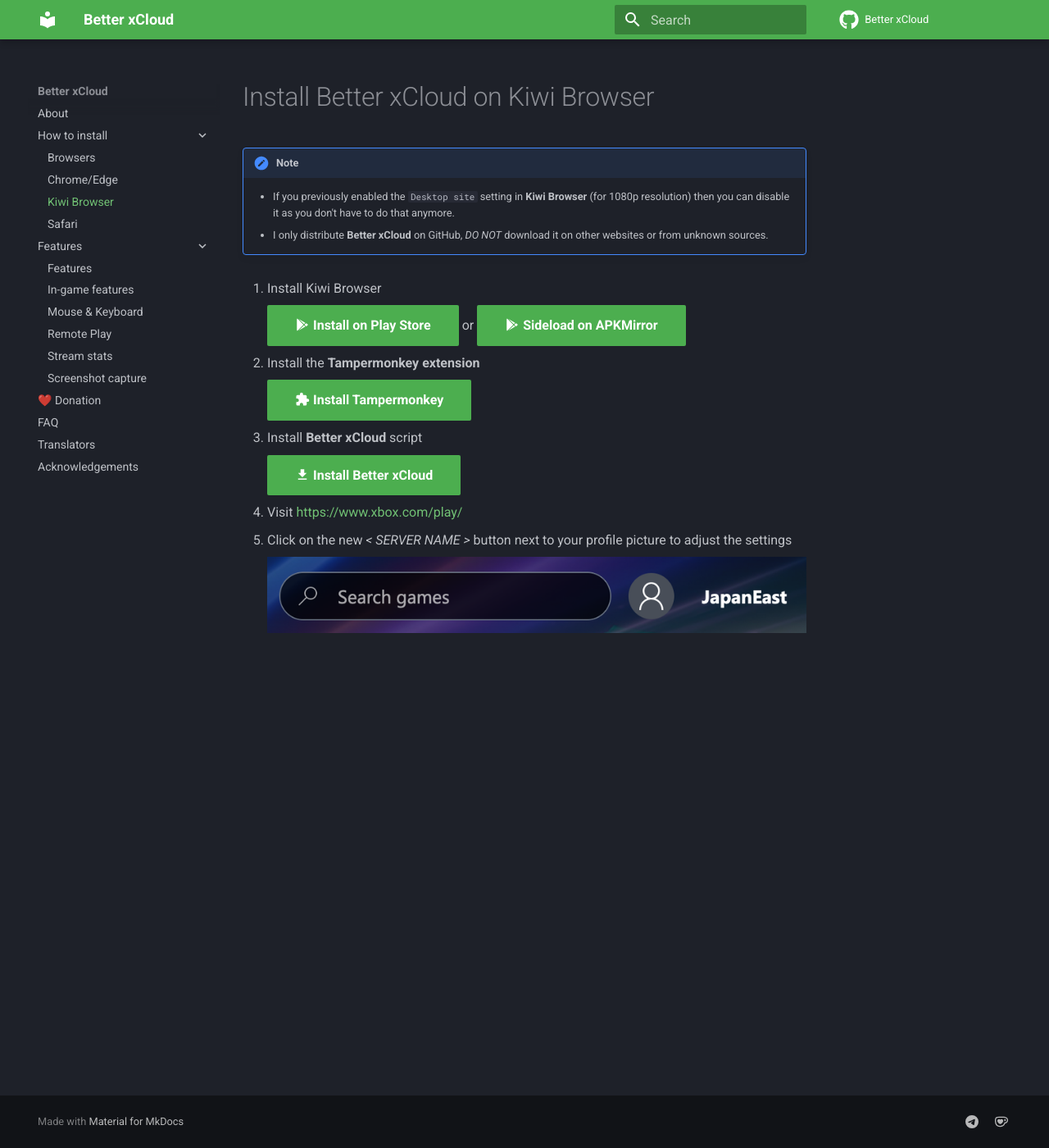
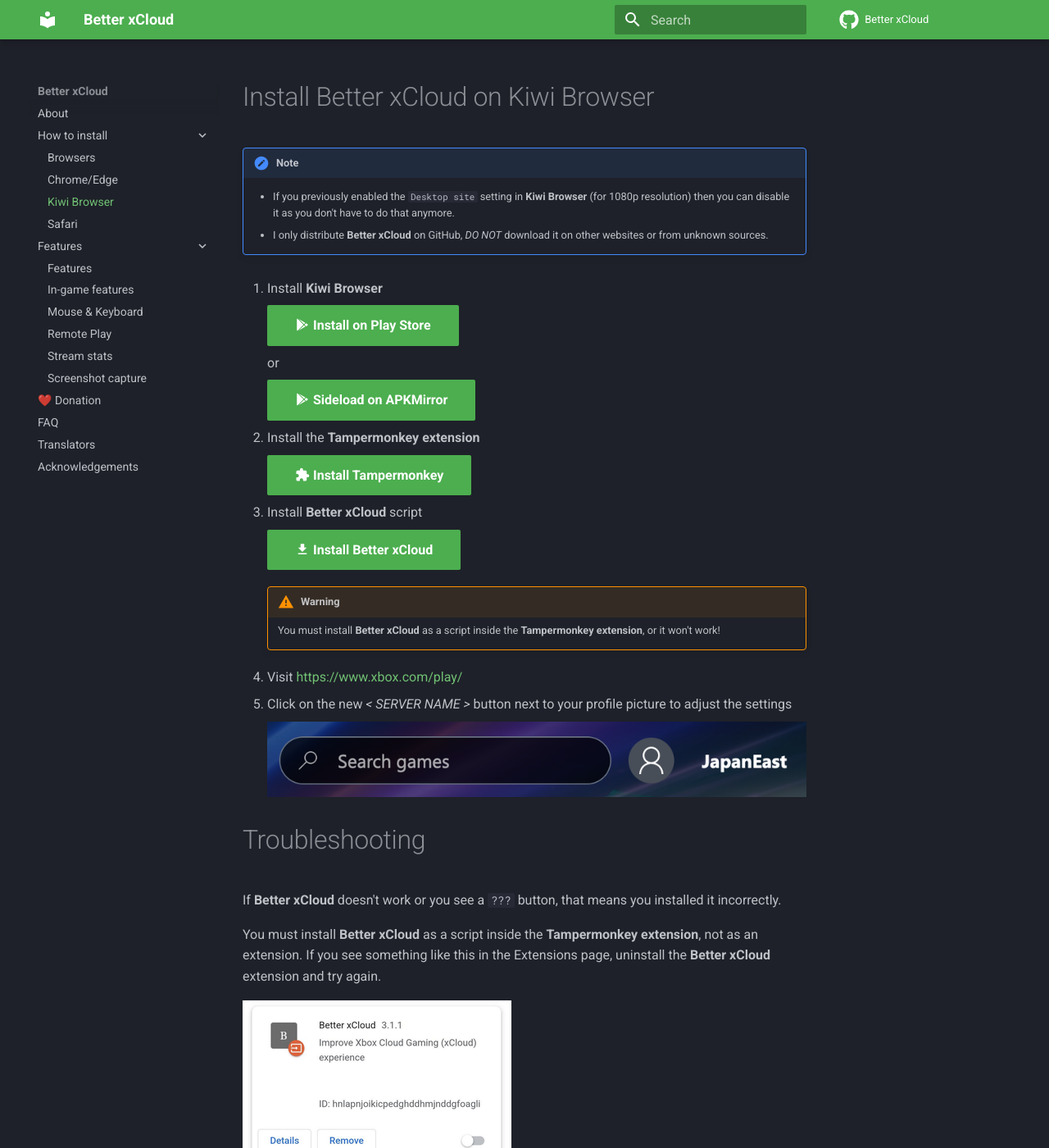
Before and after one commit to better-xcloud/docs, an MkDocs documentation site: the page built from docs/kiwi-browser.md, in a window 1280 px wide and 1400 px high. Shown: the whole window at 82% size. Built offline with MkDocs 1.6.1 and Material for MkDocs 9.7.7, drawn with Linux system fonts in a browser that asks for light colours; comment, search, counter and statistics services are not loaded.

Commit message:
Add "Troubleshooting" section for Kiwi Browser

```diff
--- a/docs/kiwi-browser.md
+++ b/docs/kiwi-browser.md
@@ -8,9 +8,13 @@
     - If you previously enabled the `Desktop site` setting in **Kiwi Browser** (for 1080p resolution) then you can disable it as you don't have to do that anymore.
     - I only distribute **Better xCloud** on GitHub, *DO NOT* download it on other websites or from unknown sources.
 
-1. Install Kiwi Browser
+1. Install **Kiwi Browser**
 
-    [:material-google-play: Install on Play Store](https://play.google.com/store/apps/details?id=com.kiwibrowser.browser){ class="md-button md-button--primary" target="_blank" } or [:material-google-play: Sideload on APKMirror](https://www.apkmirror.com/apk/geometry-ou/kiwi-browser-fast-quiet/){ class="md-button md-button--primary" target="_blank" }
+    [:material-google-play: Install on Play Store](https://play.google.com/store/apps/details?id=com.kiwibrowser.browser){ class="md-button md-button--primary" target="_blank" }
+
+    or
+
+    [:material-google-play: Sideload on APKMirror](https://www.apkmirror.com/apk/geometry-ou/kiwi-browser-fast-quiet/){ class="md-button md-button--primary" target="_blank" }
 
 
 2. Install the **Tampermonkey extension**
@@ -21,8 +25,19 @@
 
     [:material-download: Install **Better xCloud**](https://github.com/redphx/better-xcloud/releases/latest/download/better-xcloud.user.js){ class="md-button md-button--primary" target="_blank" }
 
+    !!! warning
+        You must install **Better xCloud** as a script inside the **Tampermonkey extension**, or it won't work!
+
 4. Visit [https://www.xbox.com/play/](https://www.xbox.com/play/)
 
 5. Click on the new *< SERVER NAME >* button next to your profile picture to adjust the settings
 
     ![Server button](images/server-button.png)
+
+# Troubleshooting
+
+If **Better xCloud** doesn't work or you see a `???` button, that means you installed it incorrectly.
+
+You must install **Better xCloud** as a script inside the **Tampermonkey extension**, not as an extension. If you see something like this in the Extensions page, uninstall the **Better xCloud** extension and try again.
+
+![Incorrect install](images/kiwi-browser-incorrect.png)
```
Also changed, not shown: docs/features.md (+2 -0 lines), docs/index.md (+3 -0 lines), docs/images/kiwi-browser-incorrect.png (added).
